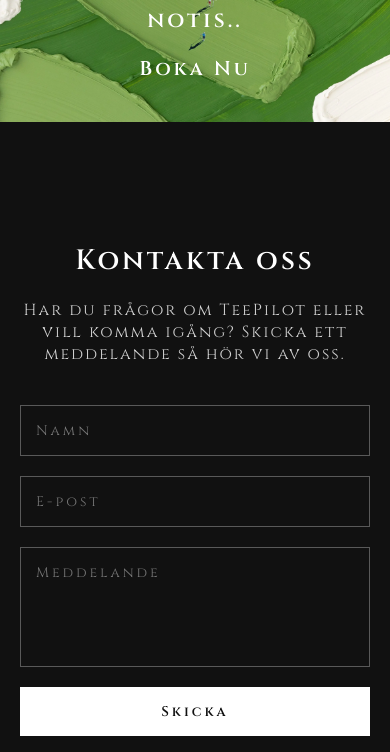
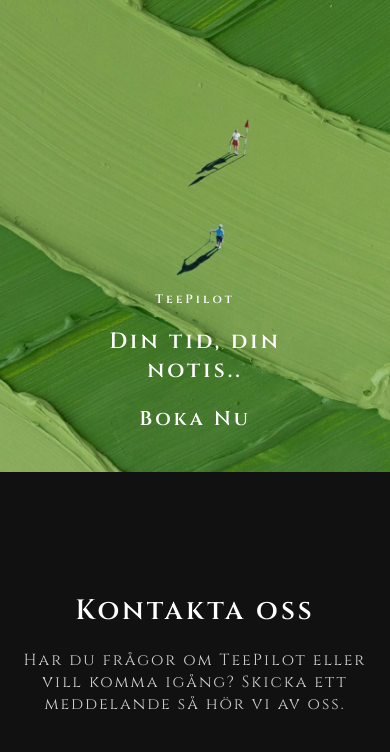
Before and after one commit to teepilot/teepilot, a website: page index.html in a window 390 px wide. Shown: the part 78-830 px from the top of the page. Drawn offline with Linux system fonts and the light colour scheme; grey boxes are pictures that could not be loaded.

Commit message:
Add files via upload

```diff
--- a/main.css
+++ b/main.css
@@ -259,7 +259,7 @@ footer p {
     }
 
     .hero {
-        height: 200px !important;
+        height: 550px !important;
     }
 
     .hero h1 {
```
